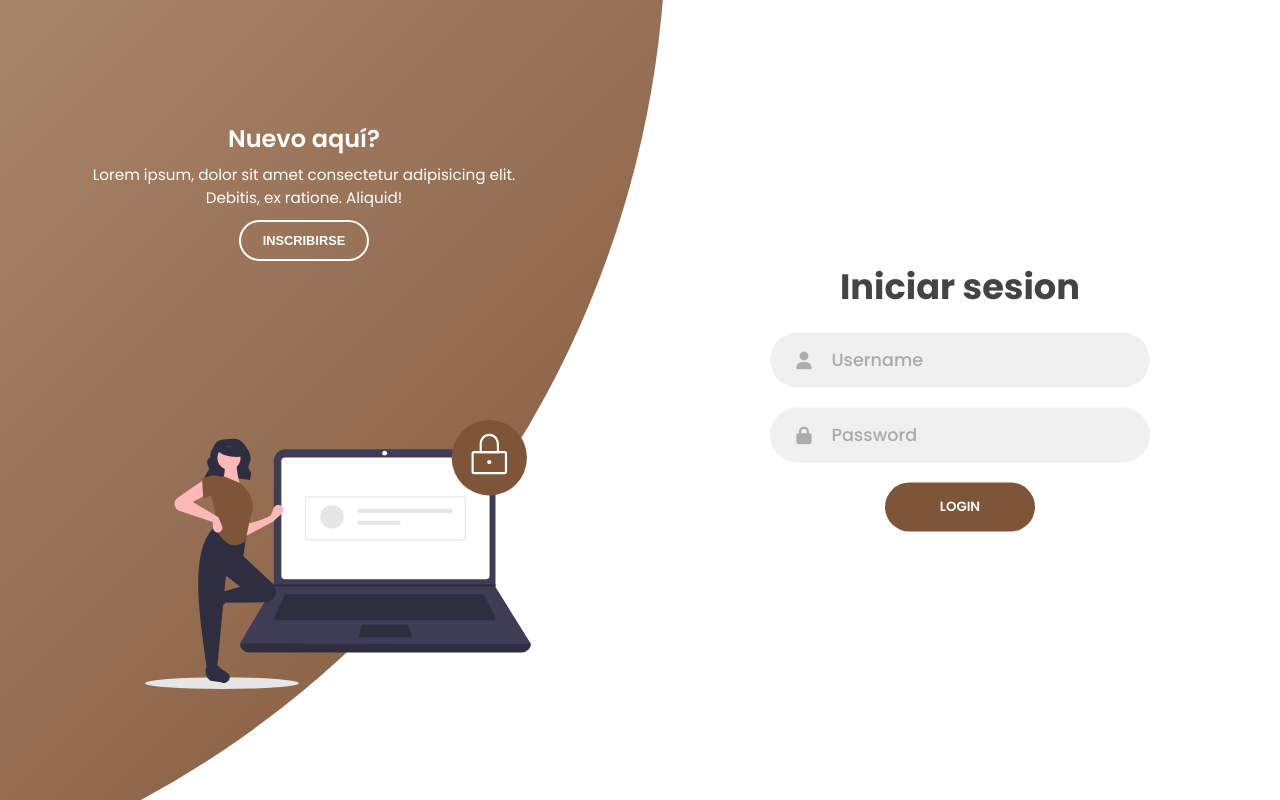
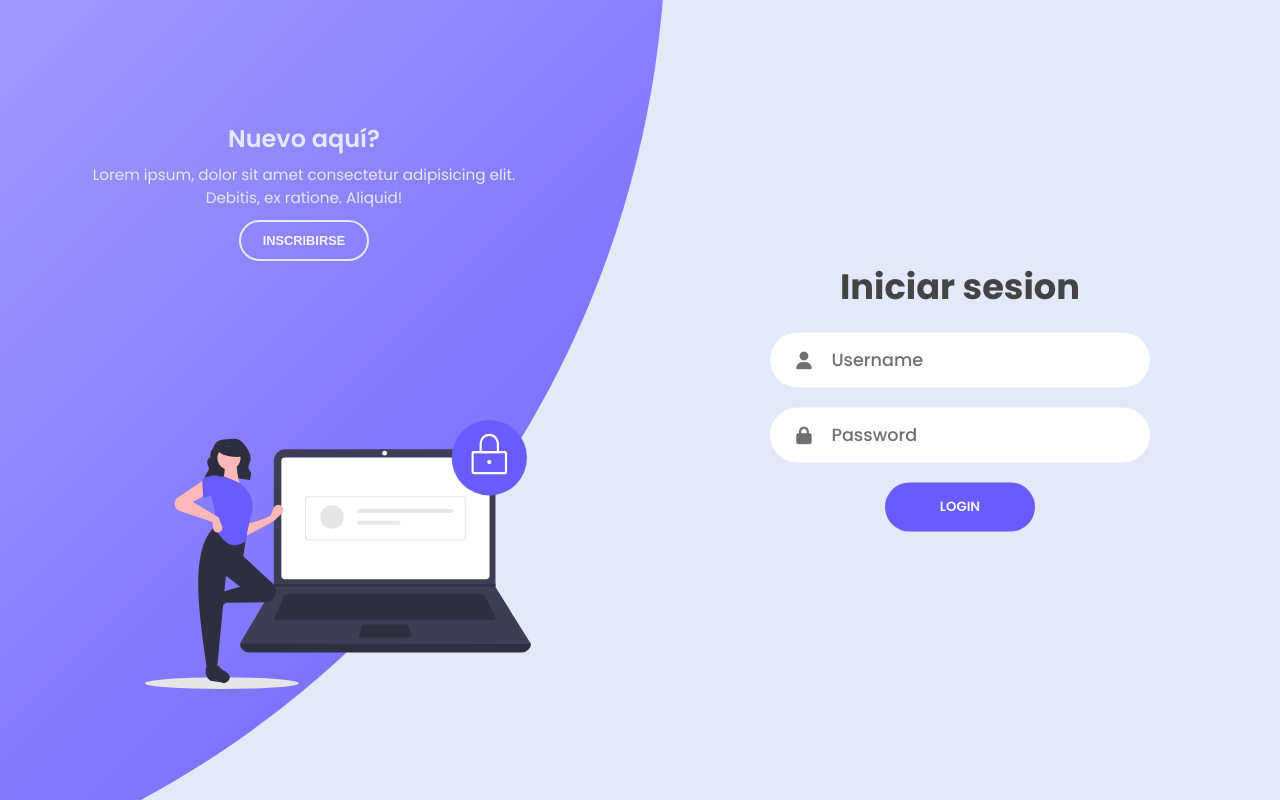
Before and after one commit to ferschoneich01/SistemaMRP, a Flask app: page /signIn in a window 1280 px wide. Run offline with Flask 3, Linux system fonts and the light colour scheme; some libraries are stand-ins or nearby versions.

Commit message:
Maquetado Login Terminado

```diff
--- a/src/static/css/signIn.css
+++ b/src/static/css/signIn.css
@@ -1,4 +1,13 @@
 @import url("https://fonts.googleapis.com/css2?family=Poppins:wght@200;300;400;500;600;700;800&display=swap");
+
+:root {
+    --body-color: #E4E9F7;
+    --sidebar-color: #FFF;
+    --primary-color: #695CFE;
+    --primary-color-light: #F6F5FF;
+    --toggle-color: #DDD;
+    --text-color: #707070;
+}
 
 * {
     margin: 0;
@@ -14,7 +23,7 @@ input {
 .container {
     position: relative;
     width: 100%;
-    background-color: #fff;
+    background-color: var(--body-color);
     min-height: 100vh;
     overflow: hidden;
 }
@@ -69,7 +78,7 @@ form.sign-in-form {
 .input-field {
     max-width: 380px;
     width: 100%;
-    background-color: #f0f0f0;
+    background-color: var(--sidebar-color);
     margin: 10px 0;
     height: 55px;
     border-radius: 55px;
@@ -82,7 +91,7 @@ form.sign-in-form {
 .input-field i {
     text-align: center;
     line-height: 55px;
-    color: #acacac;
+    color: var(--text-color);
     transition: 0.5s;
     font-size: 1.1rem;
 }
@@ -94,11 +103,11 @@ form.sign-in-form {
     line-height: 1;
     font-weight: 600;
     font-size: 1.1rem;
-    color: #333;
+    color: var(--text-color);
 }
 
 .input-field input::placeholder {
-    color: #aaa;
+    color: var(--text-color);
     font-weight: 500;
 }
 
@@ -119,9 +128,9 @@ form.sign-in-form {
     justify-content: center;
     align-items: center;
     margin: 0 0.45rem;
-    color: #333;
+    color: var(--text-color);
     border-radius: 50%;
-    border: 1px solid #333;
+    border: 1px solid var(--text-color);
     text-decoration: none;
     font-size: 1.1rem;
     transition: 0.3s;
@@ -134,12 +143,12 @@ form.sign-in-form {
 
 .btn {
     width: 150px;
-    background-color: #7F5539;
+    background-color: var(--primary-color);
     border: none;
     outline: none;
     height: 49px;
     border-radius: 49px;
-    color: #fff;
+    color: var(--primary-color-light);
     text-transform: uppercase;
     font-weight: 600;
     margin: 10px 0;
@@ -148,7 +157,7 @@ form.sign-in-form {
 }
 
 .btn:hover {
-    background-color: #7F5539;
+    background-color: var(--text-color);
 }
 
 .panels-container {
@@ -169,7 +178,7 @@ form.sign-in-form {
     top: -10%;
     right: 48%;
     transform: translateY(-50%);
-    background-image: linear-gradient(-45deg, #7f5539 0%, #E6CCB2 100%);
+    background-image: linear-gradient(-45deg, var(--primary-color) 0%, var(--primary-color-light) 100%);
     transition: 1.8s ease-in-out;
     border-radius: 50%;
     z-index: 6;
@@ -201,7 +210,7 @@ form.sign-in-form {
 }
 
 .panel .content {
-    color: #fff;
+    color: var(--body-color);
     transition: transform 0.9s ease-in-out;
     transition-delay: 0.6s;
 }
@@ -220,7 +229,7 @@ form.sign-in-form {
 .btn.transparent {
     margin: 0;
     background: none;
-    border: 2px solid #fff;
+    border: 2px solid var(--body-color);
     width: 130px;
     height: 41px;
     font-weight: 600;
```
Also changed, not shown: src/static/assets/icons/add_user_re.svg, src/static/assets/icons/secure_login.svg.
